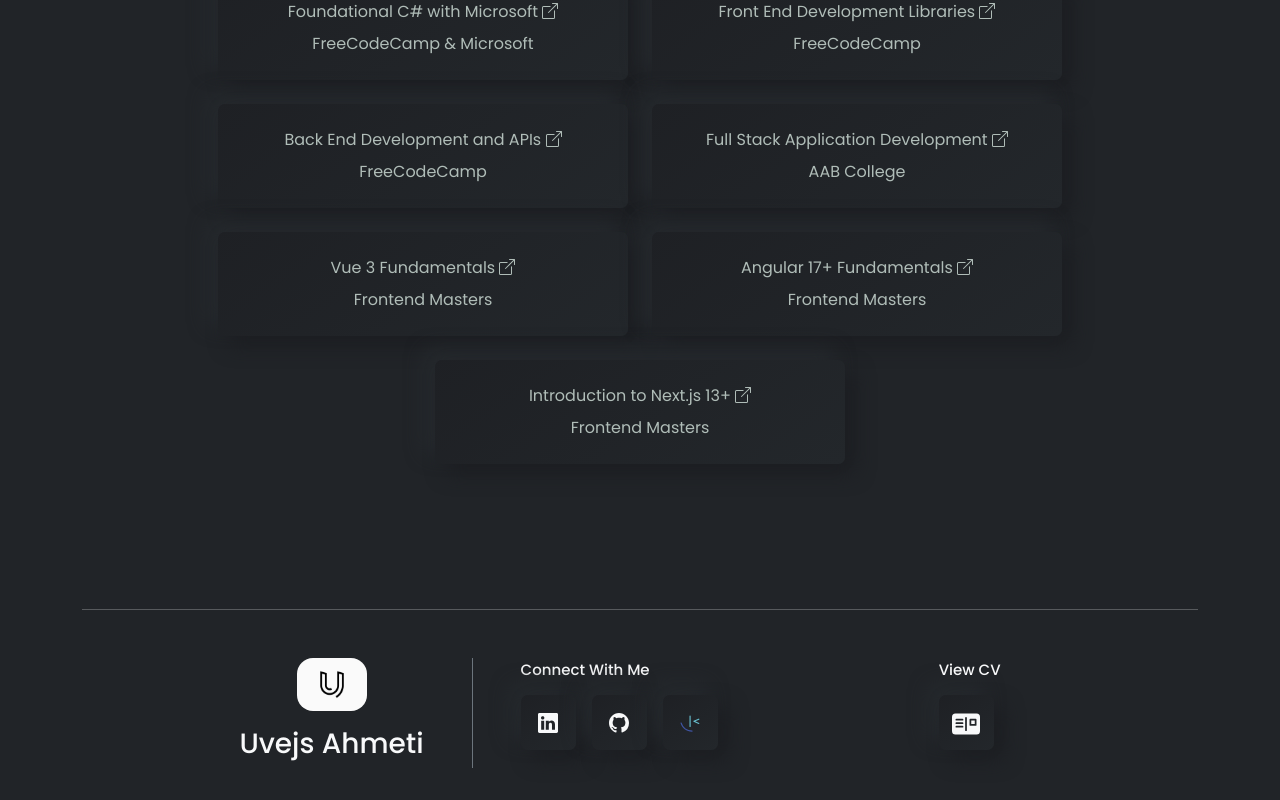
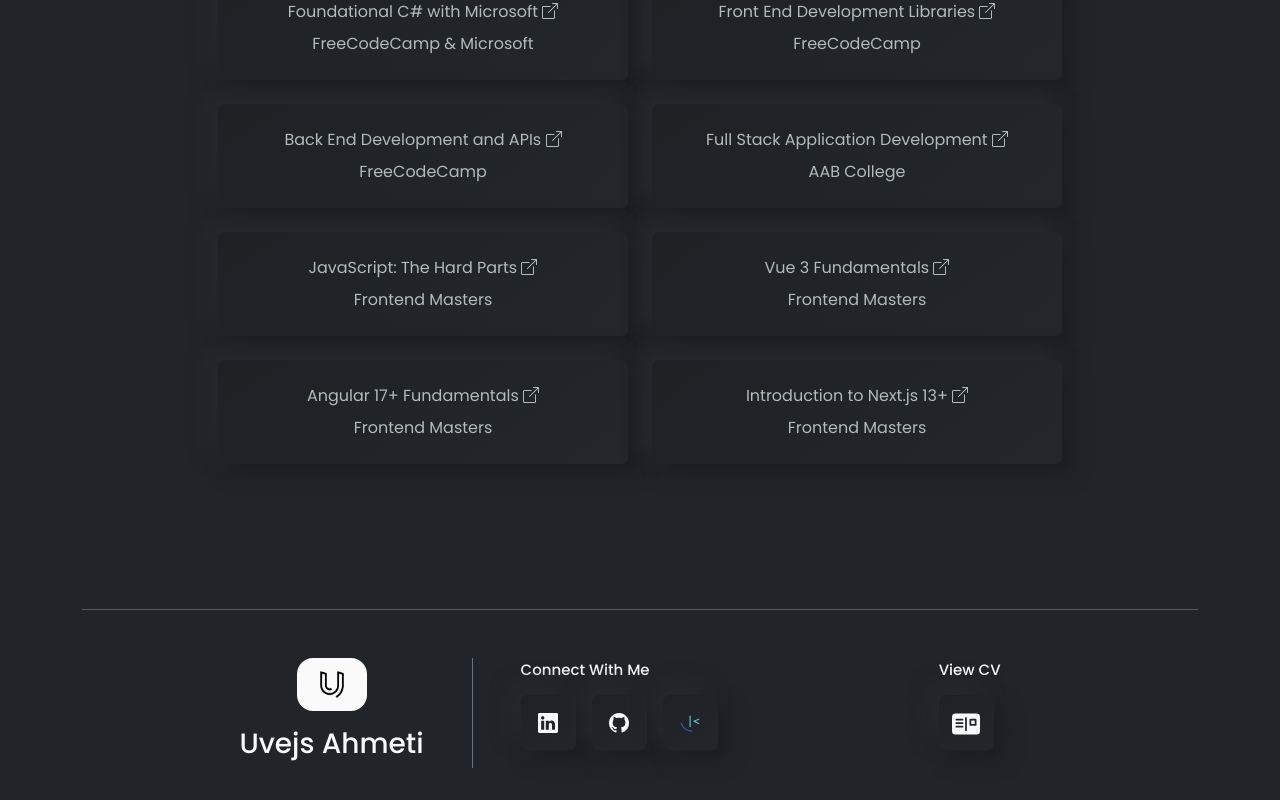
Before and after one commit to Uvejsii/E-Portfolio, a React (Vite) app: page / in a window 1280 px wide. Shown: the part 4150-4950 px from the top of the page. Built offline with nearby package versions, Linux system fonts and the light colour scheme.

Commit message:
certificates update

```diff
--- a/src/components/Certificates.jsx
+++ b/src/components/Certificates.jsx
@@ -32,6 +32,11 @@
             name: 'Full Stack Application Development',
             link: 'https://drive.google.com/file/d/1Y_wjCeSRPt2G86tt1Kx_G7DzRIWDY8xG/view?usp=sharing',
             from: 'AAB College'
+        },
+        {
+            name: 'JavaScript: The Hard Parts',
+            link: 'https://drive.google.com/file/d/1DN0Xk_pB5PNoqwBfmi_ij02q3PplR7jY/view?usp=sharing',
+            from: 'Frontend Masters'
         },
         {
             name: 'Vue 3 Fundamentals',
```
